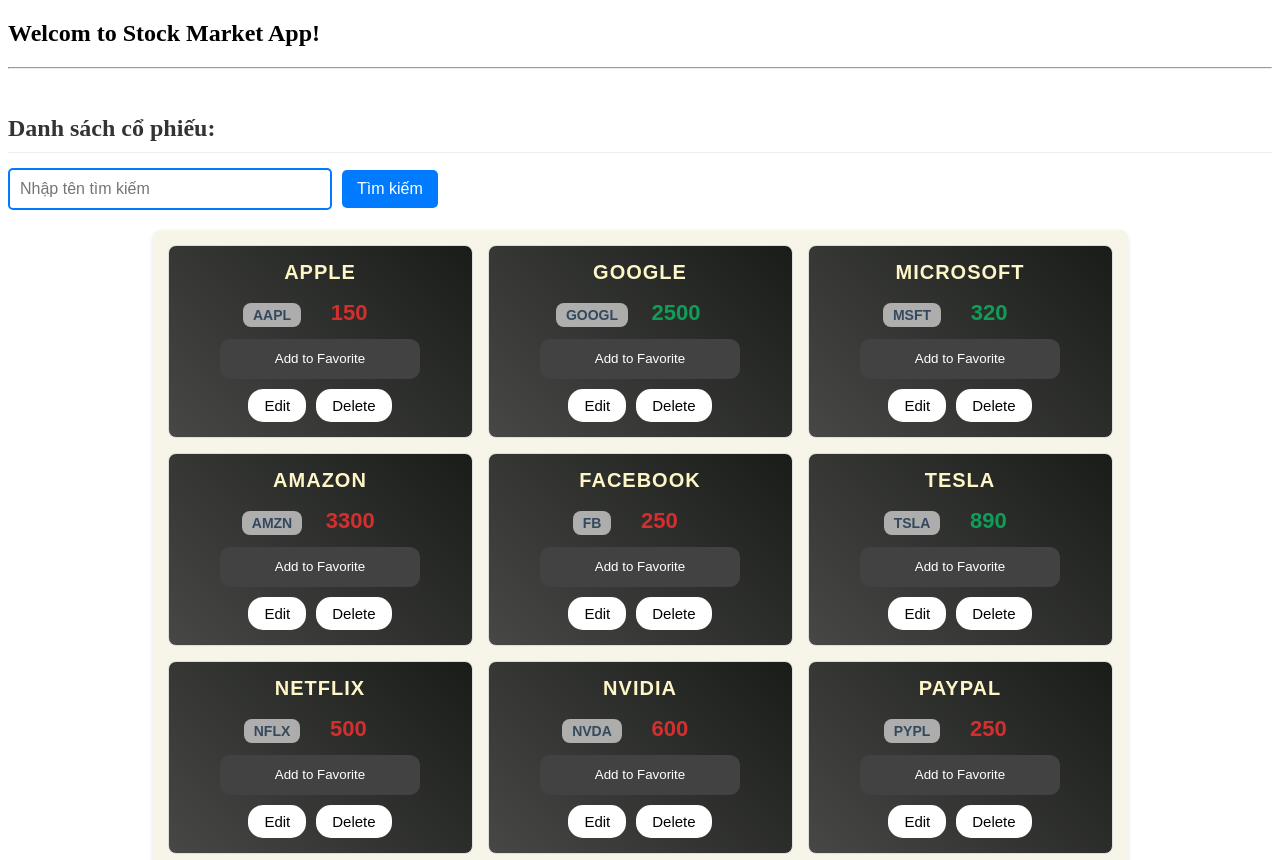
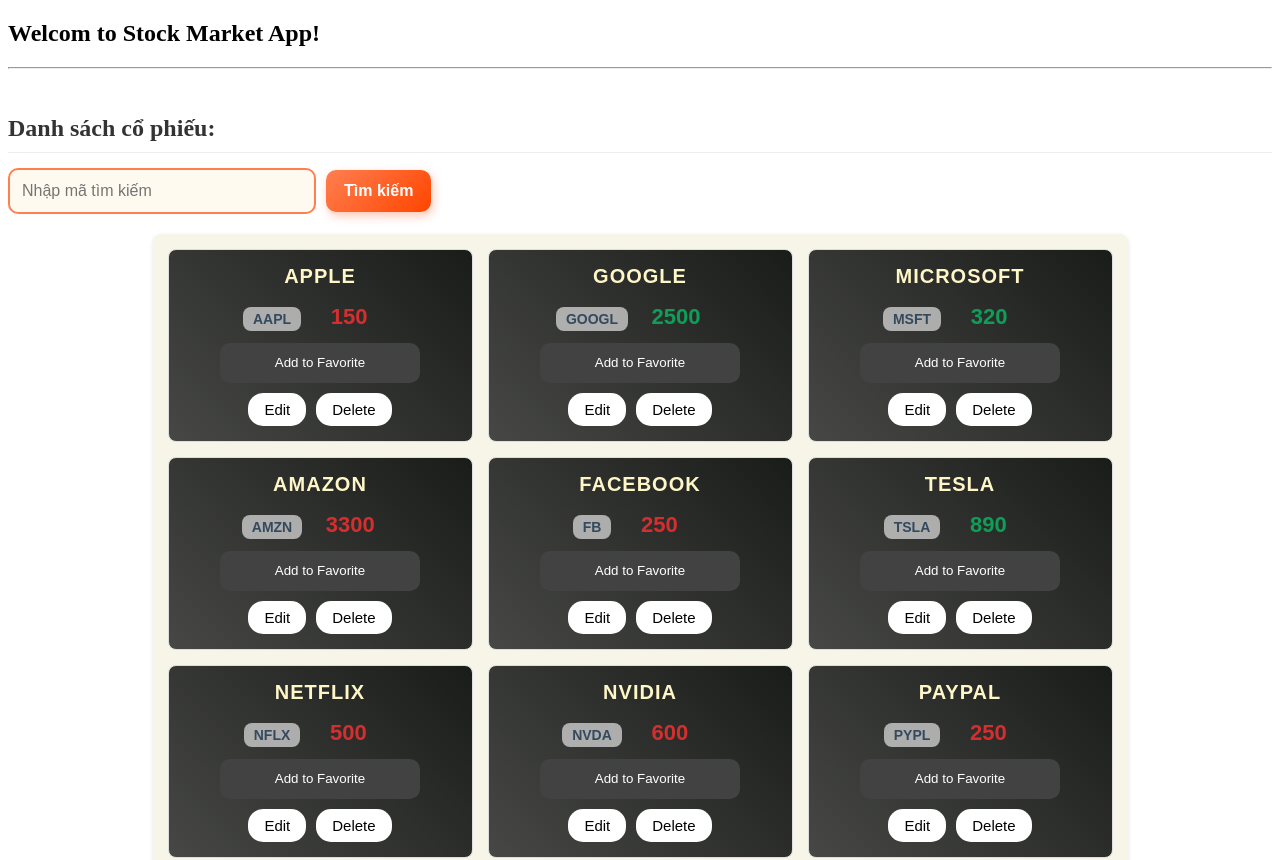
Before and after one commit to ladailoc/StockMarket, an Angular app: page /home in a window 1280 px wide. Shown: the top 860 px of the page. Built offline with nearby package versions, Linux system fonts and the light colour scheme.

Commit message:
update code

```diff
--- a/src/app/stock/stock-item/stock-item.component.ts
+++ b/src/app/stock/stock-item/stock-item.component.ts
@@ -41,8 +41,8 @@
       this.stock.name = this.editStockForm.value.name;
       this.stock.price = this.editStockForm.value.price;
       this.stock.previousPrice = this.editStockForm.value.previousPrice;
+      this.stock.favorite = this.editStockForm.value.favorite;
 
-      this.stock.favorite = this.editStockForm.value.favorite;
       this._stockList.updatedStock(this.stock);
       this.editing = false;
     }
--- a/src/app/stock/stock-list/stock-list.component.html
+++ b/src/app/stock/stock-list/stock-list.component.html
@@ -1,5 +1,5 @@
 <h2 class="stock-heading">Danh sách cổ phiếu:</h2>
-<input #codeSearch placeholder="Nhập tên tìm kiếm" type="text" name="text" class="input">
+<input #codeSearch placeholder="Nhập mã tìm kiếm" type="text" name="text" class="input">
 <button type="submit" (click)="searchStockByCode(codeSearch.value)">Tìm kiếm</button>
 <div *ngIf="stocks.length > 0" class="stock-container">
     <div class="stock-list-horizontal">
--- a/src/app/stock/stock-list/stock-list.component.scss
+++ b/src/app/stock/stock-list/stock-list.component.scss
@@ -32,78 +32,49 @@
     border-radius: 8px;
 }
 
-/* Màu sắc cho từng phần */
-.stock-name {
-    font-size: 20px;
-    font-weight: bold;
-    color: #fef6c7;
-    text-transform: uppercase;
-    letter-spacing: 1px;
-    margin-bottom: 8px;
-}
-
-.stock-code {
-    font-size: 14px;
-    font-weight: bold;
-    color: #34495e;
-    background: rgba(255, 255, 255, 0.6);
-    display: inline-block;
-    padding: 4px 10px;
-    border-radius: 8px;
-    margin-bottom: 12px;
-}
-
-/* Hiển thị giá cổ phiếu */
-.stock-price {
-    color: rgba(249, 249, 249, 0.795);
-    ;
-    font-size: 22px;
-    font-weight: bold;
-    padding: 8px;
-    border-radius: 8px;
-    display: inline-block;
-    min-width: 80px;
-}
-
-.stock-change {
-    font-size: 0.85em;
-    margin-left: 5px;
-}
-
-
-// input
-/* Ô tìm kiếm */
 .input {
-    width: 300px;
-    padding: 10px;
+    width: 280px;
+    padding: 12px;
+    border: 2px solid #ff7f50;
+    border-radius: 10px;
     font-size: 16px;
-    border: 2px solid #007bff;
-    border-radius: 5px;
     outline: none;
+    background: #fffaf0;
+    color: #333;
     transition: all 0.3s ease-in-out;
 }
 
 .input:focus {
-    border-color: #0056b3;
-    box-shadow: 0 0 5px rgba(0, 91, 187, 0.5);
+    border-color: #ff4500;
+    box-shadow: 0 0 10px rgba(255, 69, 0, 0.5);
+    background: #fff5e1;
 }
 
-/* Nút tìm kiếm */
 button {
-    padding: 10px 15px;
+    padding: 12px 18px;
+    margin-left: 10px;
+    background: linear-gradient(135deg, #ff7f50, #ff4500);
+    border: none;
+    border-radius: 10px;
+    color: white;
     font-size: 16px;
-    color: #fff;
-    background-color: #007bff;
-    border: none;
-    border-radius: 5px;
+    font-weight: bold;
     cursor: pointer;
-    transition: background-color 0.3s ease-in-out;
-    margin-left: 10px;
+    transition: all 0.3s ease-in-out;
+    box-shadow: 2px 4px 10px rgba(255, 69, 0, 0.3);
 }
 
 button:hover {
-    background-color: #0056b3;
+    background: linear-gradient(135deg, #ff4500, #ff7f50);
+    transform: scale(1.05);
+    box-shadow: 2px 6px 12px rgba(255, 69, 0, 0.5);
 }
+
+button:active {
+    transform: scale(0.95);
+}
+
+
 
 @media (max-width: 768px) {
     .stock-list-horizontal {
```
